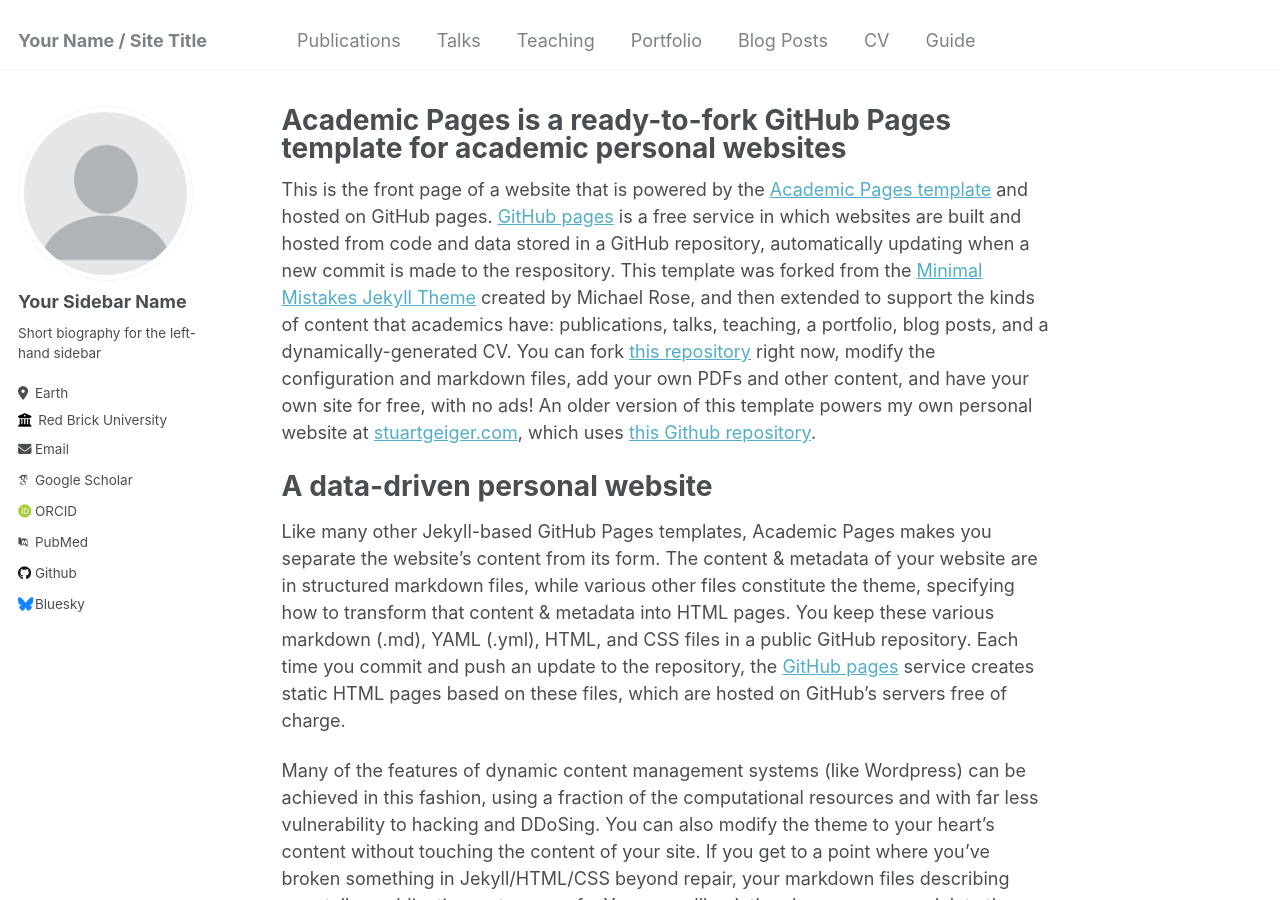
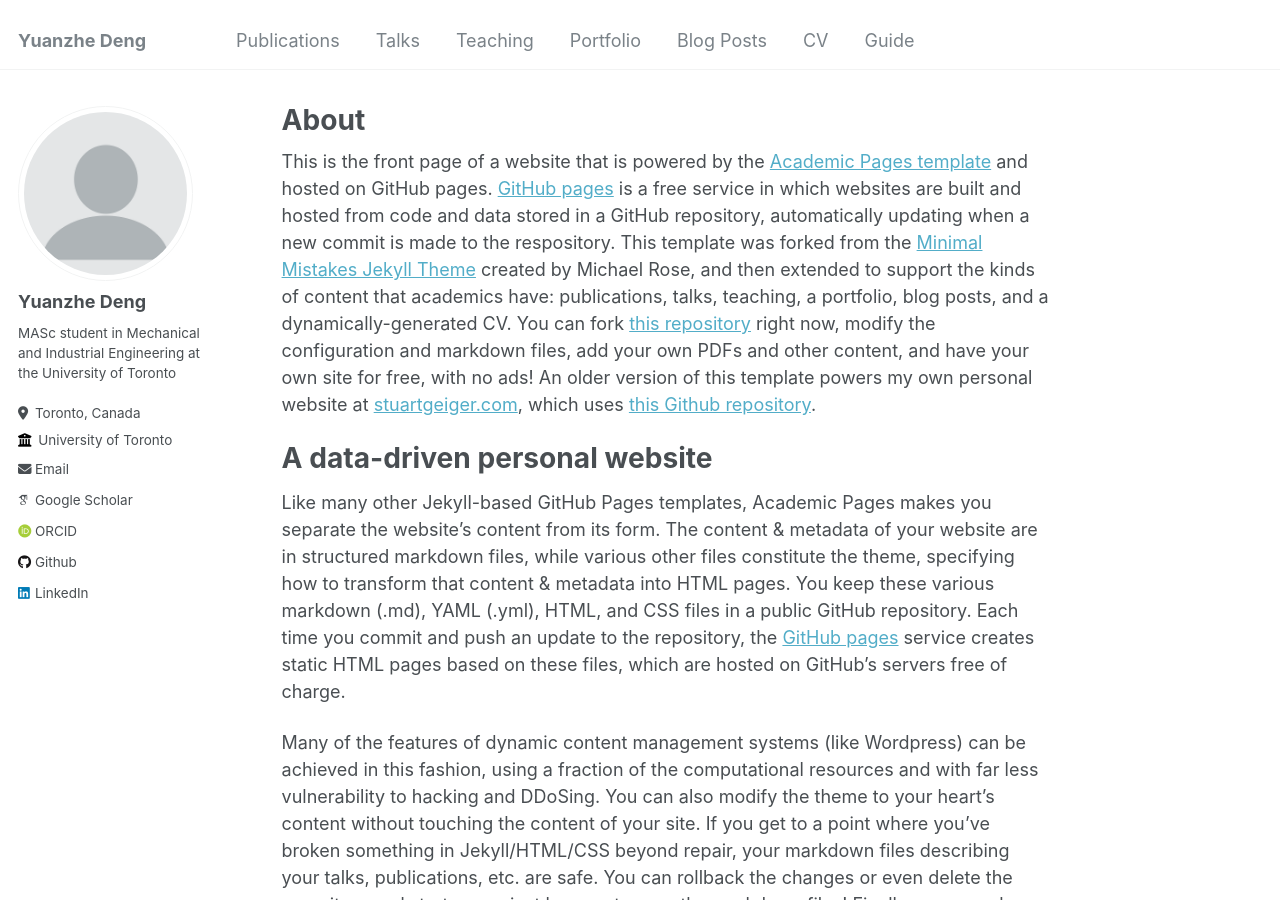
Before and after one commit to Felix-Deng/Felix-Deng.github.io, a Jekyll site: the page built from _pages/about.md, in a window 1280 px wide and 900 px high. Built offline with Jekyll 4.4.1, drawn with Linux system fonts in a browser that asks for light colours; some web fonts are replaced; some of the changed text lies outside the part shown.

Commit message:
Personal Info

```diff
--- a/_config.yml
+++ b/_config.yml
@@ -8,13 +8,13 @@
 
 # Basic Site Settings
 locale                   : "en-US"
-title                    : "Your Name / Site Title"
+title                    : "Yuanzhe Deng"
 title_separator          : "-"
-name                     : &name "Your Name"
+name                     : &name "Yuanzhe Deng"
 description              : &description "personal description"
-url                      : https://academicpages.github.io # the base hostname & protocol for your site e.g. "https://mmistakes.github.io"
+url                      : https://Felix-Deng.github.io # the base hostname & protocol for your site e.g. "https://mmistakes.github.io"
 baseurl                  : "" # the subpath of your site, e.g. "/blog"
-repository               : "academicpages/academicpages.github.io"
+repository               : "Felix-Deng/Felix-Deng.github.io"
 
 # Site Author - The following control what appear as part of the author content on the side bar.
 #               If a field is blank the icon and link will not appear, otherwise it will be shown.
@@ -22,33 +22,33 @@ repository               : "academicpages/academicpages.github.io"
 author:
   # Biographic information
   avatar           : "profile.png"
-  name             : "Your Sidebar Name"
+  name             : "Yuanzhe Deng"
   pronouns         : # example: "she/her"
-  bio              : "Short biography for the left-hand sidebar"
-  location         : "Earth"
-  employer         : "Red Brick University"
+  bio              : "MASc student in Mechanical and Industrial Engineering at the University of Toronto"
+  location         : "Toronto, Canada"
+  employer         : "University of Toronto"
   uri              : # URL
-  email            : "none@example.org"
+  email            : "yuanzhe.deng@mail.utoronto.ca"
 
   # Academic websites
   arxiv            : # URL - Update with the correct link to your profile
-  googlescholar    : "https://scholar.google.com/citations?user=PS_CX0AAAAAJ"
+  googlescholar    : "https://scholar.google.com/citations?user=NCexN38AAAAJ"
   impactstory      : # URL
-  orcid            : "http://orcid.org/yourorcidurl"
+  orcid            : "http://orcid.org/0000-0002-0808-7468"
   semantic         : # URL
-  pubmed           : "https://www.ncbi.nlm.nih.gov/pubmed/?term=john+snow"
+  pubmed           : # "https://www.ncbi.nlm.nih.gov/pubmed/?term=john+snow"
   researchgate     : # URL
 
   # Repositories and software development
   bitbucket        : # Username - Update with your username on the site
   codepen          : # Username
   dribbble         : # Username
-  github           : "academicpages"
+  github           : "Felix-Deng"
   kaggle           : # Username
   stackoverflow    : # User number or user number and name (i.e., use "1" or "1/jeff-atwood")
 
   # Social media
-  bluesky          : "bsky.app" # Replace this with you Bluesky username
+  bluesky          : # "bsky.app" # Replace this with you Bluesky username
   facebook         : # Username
   flickr           : # Username
   foursquare       : # Username
@@ -57,7 +57,7 @@ author:
   keybase          : # Username
   instagram        : # Username
   lastfm           : # Username
-  linkedin         : # Username
+  linkedin         : "felix-deng-b845331b3"
   mastodon         : # URL
   medium           : # URL
   pinterest        : # Username
--- a/_pages/about.md
+++ b/_pages/about.md
@@ -1,6 +1,6 @@
 ---
 permalink: /
-title: "Academic Pages is a ready-to-fork GitHub Pages template for academic personal websites"
+title: "About"
 author_profile: true
 redirect_from:
   - /about/
```
